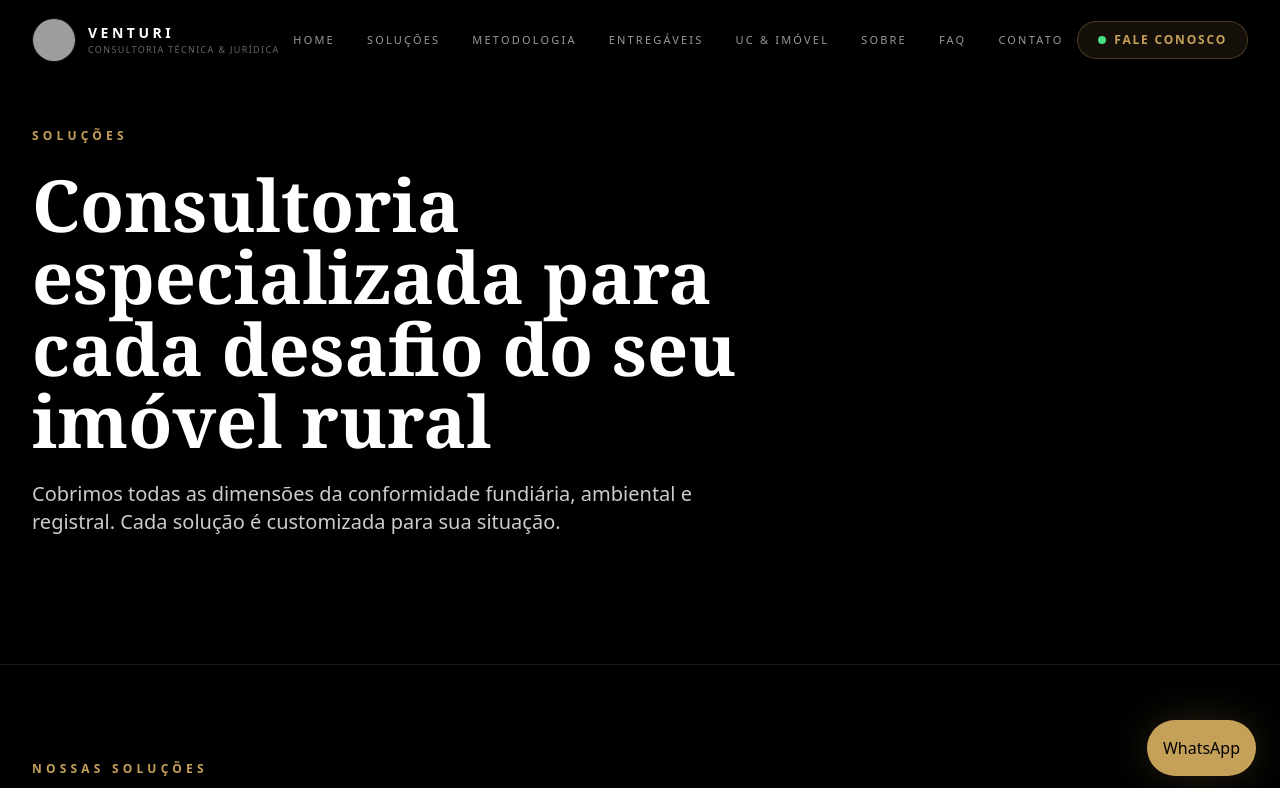
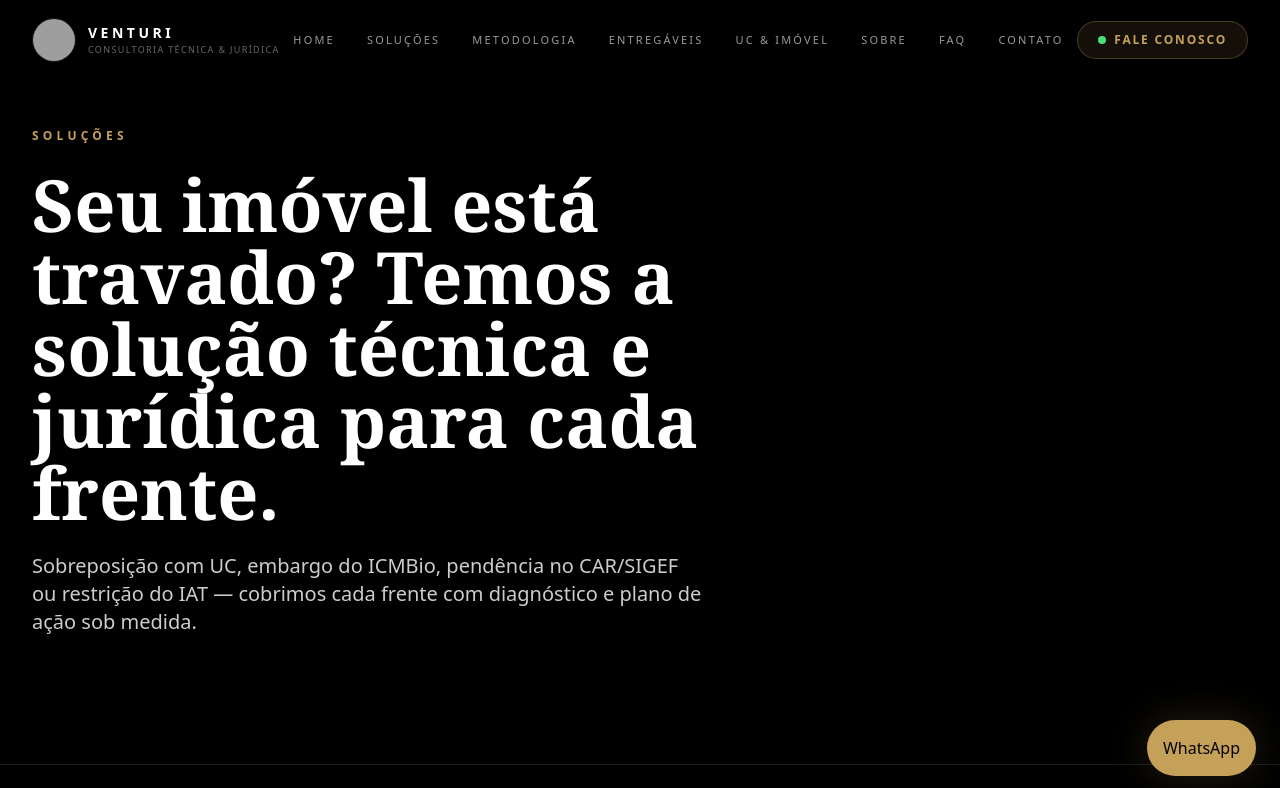
Before and after one commit to ciroramonvaz-stack/site-venturictj, a Next.js app: page /solucoes in a window 1280 px wide. Shown: the top 788 px of the page. Built offline with nearby package versions, Linux system fonts and the light colour scheme; grey boxes are pictures that could not be loaded; a web font is replaced by a local one.

Commit message:
copy: improve solucoes hero texts

```diff
--- a/src/app/solucoes/page.tsx
+++ b/src/app/solucoes/page.tsx
@@ -19,12 +19,12 @@ export default function SolucoesPage() {
 
             {/* Headline */}
             <h1 className="font-serif text-5xl md:text-6xl lg:text-7xl font-bold leading-tight mb-6">
-              Consultoria especializada para cada desafio do seu imóvel rural
+              Seu imóvel está travado? Temos a solução técnica e jurídica para cada frente.
             </h1>
 
             {/* Subtitle */}
             <p className="text-lg md:text-xl text-white/80 max-w-2xl leading-relaxed">
-              Cobrimos todas as dimensões da conformidade fundiária, ambiental e registral. Cada solução é customizada para sua situação.
+              Sobreposição com UC, embargo do ICMBio, pendência no CAR/SIGEF ou restrição do IAT — cobrimos cada frente com diagnóstico e plano de ação sob medida.
             </p>
           </div>
         </div>
```
